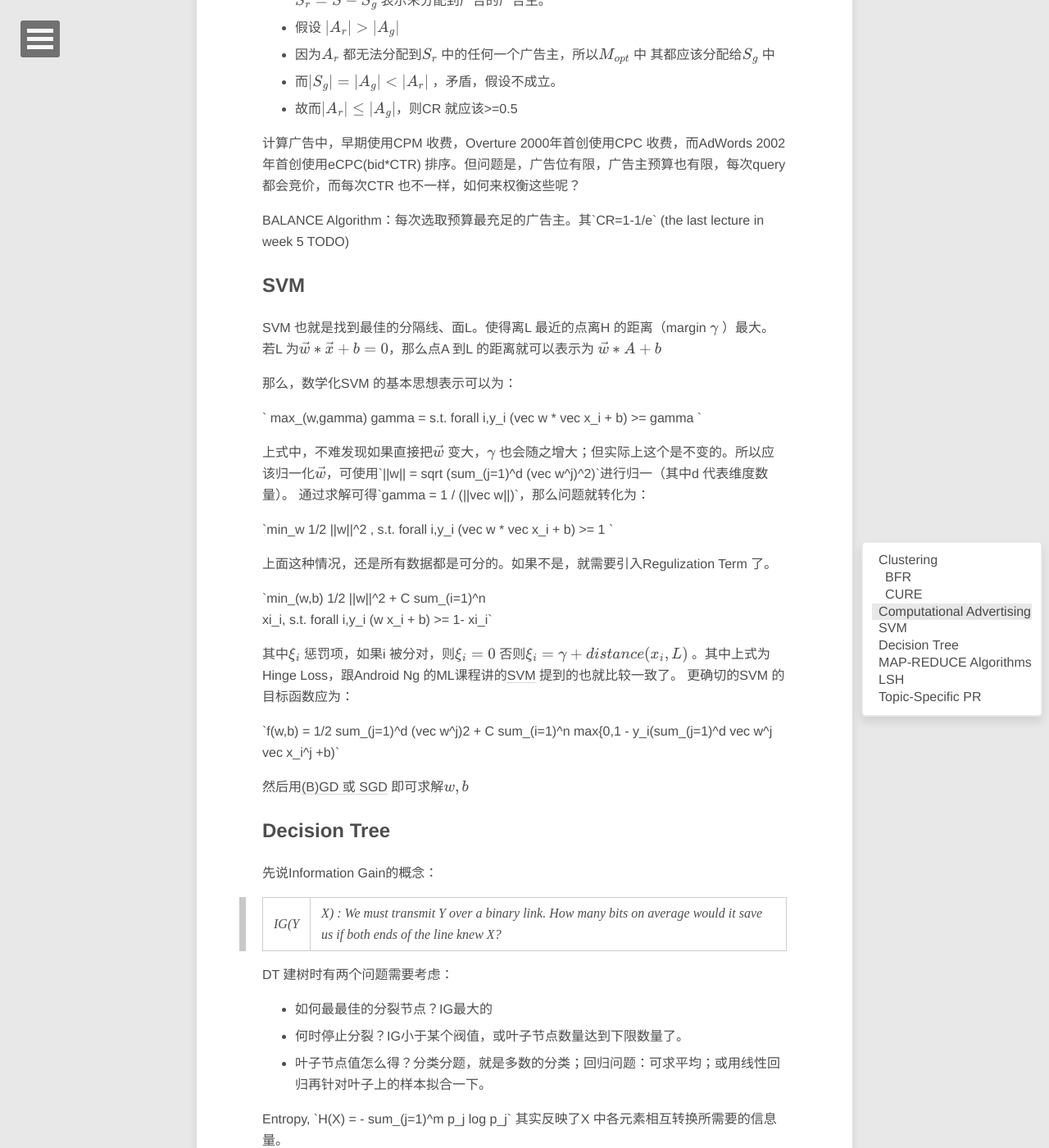
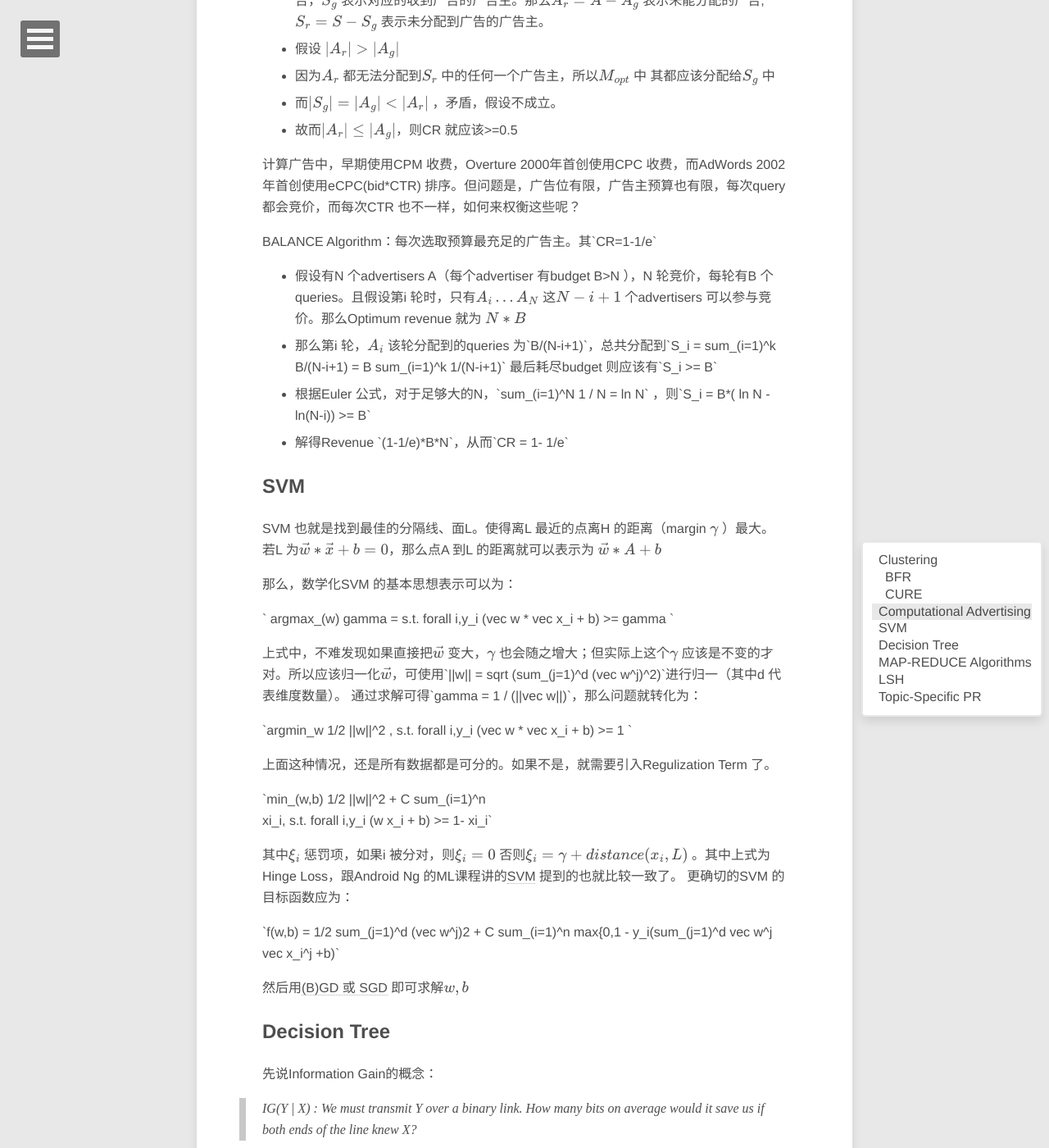
Before and after one commit to jinntrance/blog, a Jekyll site: the page built from CHINESE/_posts/2015-10-22-notes-of-mmds-week5.md, in a window 1280 px wide and 1400 px high, scrolled down 2515 px. Shown: the whole window at 82% size. Built offline with Jekyll 4.4.1, drawn with Linux system fonts in a browser that asks for light colours; formulas are drawn with MathJax 3; comment, search, counter and statistics services are not loaded; some of the changed text lies outside the part shown.

Commit message:
change notes of mmds

```diff
--- a/CHINESE/_posts/2015-10-22-notes-of-mmds-week5.md
+++ b/CHINESE/_posts/2015-10-22-notes-of-mmds-week5.md
@@ -24,7 +24,7 @@
 - Euclidean distance 几何空间中的距离
 - Cosine distance 向量之间的距离
 - **Mahalanobis distance**: 表征一个点跟某centroid 的距离。
-  >
+>
   * Cluster C has centroid $(c_1,...,c_d)$ in d dimensions and standard deviations $(\sigma_1,...,\sigma_d)$. Point $P =(x_1,...,x_d)$.
   * Normalized distance in dimension i:
 $y_i = (x_i – c_i)/\sigma_i$
@@ -44,13 +44,13 @@
 
 K-means 可参照[Clustering and PCA]({{site.url}}{% post_url 2015-08-09-ml-notes %}#clustering-and-pca)
 
-但是当数据量很大而不能全部放在内存中计算时，而且用尽量少的迭代次数计算结果。我们就找到BFR(Bradley-Fayyard-Reina)。这个算法中，初始选中k 个centroids 后，遍历数据的过程中使用统计量（总数N、总和向量SUM、平方和向量SUMSQ）即可。那么在某一个维度i 上，$centroid_i = SUM_i / N$，而方差可以通过 $ variace_i = (SUMSQ_i / N) – (SUM_i / N)^2$。
+但是当数据量很大而不能全部放在内存中计算时，而且用尽量少的迭代次数计算结果。我们就找到BFR(Bradley-Fayyard-Reina)。这个算法中，初始选中k 个centroids 后，遍历数据的过程中使用统计量（总数N、总和向量SUM、平方和向量SUMSQ）即可。那么在某一个维度i 上，$centroid_i = SUM_i / N$，而方差可以通过$variace_i = (SUMSQ_i / N) – (SUM_i / N)^2$ 求得。
 
-我们需要维持三类集合：
+为了达到上面的愿景，我们需要维持三类集合：
 
-- Discard set 离某个centroid 特别近（使用Mahalanobis distance 判断）而被归并的点。每个cluster 维护一个DS。
-- Compression sets 多组点。每组内部点较近，但离任何一个centroid 都不近；这些点的小组（mini-cluster ）也被统计，但是这些小组不加入任何一个cluster。
-- Retained set 离任何一个centroid 和 CS 中的mini-clusters 都不近；离待加入CS；只有一个集合。
+- **Discard set** 离某个centroid 特别近（使用Mahalanobis distance 判断）而被归并的点。每个cluster 维护一个DS。
+- **Compression sets** 多组点。每组内部点较近，但离任何一个centroid 都不近；这些点的小组（mini-cluster ）也被统计，但是这些小组不加入任何一个cluster。
+- **Retained set** 离任何一个centroid 和 CS 中的mini-clusters 都不近；离待加入CS；只有一个集合。
 
 BFR 算法具体步骤如下：
 
@@ -64,7 +64,7 @@
 
 CURE代表 Clustering Using REpresentatives
 
-BFR 的一个问题是，只使用centroid 作为某个cluster 的代表。而使用Mahal Distance 时，就仅仅适用于 规则（二维中圆形或椭圆形的cluster）。而CURE 就使用多个点代表某个cluster，然后也能适用于任意形状的cluster。
+BFR 的一个问题是，只使用centroid 作为某个cluster 的代表。而使用Mahal Distance 时，就仅仅适用于规则（二维中圆形或椭圆形的且不重叠的clusters ）分布的点，对于狭长状，或交叉的clusters 就无能为力了。而CURE 就使用多个点代表某个cluster，然后也能适用于任意形状的cluster。
 
 CURE 算法步骤：
 
@@ -92,7 +92,15 @@
 
 计算广告中，早期使用CPM 收费，Overture 2000年首创使用CPC 收费，而AdWords 2002年首创使用eCPC(bid*CTR) 排序。但问题是，广告位有限，广告主预算也有限，每次query 都会竞价，而每次CTR 也不一样，如何来权衡这些呢？
 
-BALANCE Algorithm：每次选取预算最充足的广告主。其\`CR=1-1/e\` (the last lecture in week 5 TODO)
+BALANCE Algorithm：每次选取预算最充足的广告主。其\`CR=1-1/e\`
+
+- 假设有N 个advertisers A（每个advertiser 有budget B>N ），N 轮竞价，每轮有B 个queries。且假设第i 轮时，只有$A_i ... A_N$ 这$N-i+1$ 个advertisers 可以参与竞价。那么Optimum revenue 就为 $N*B$
+- 那么第i 轮，$A_i$ 该轮分配到的queries 为\`B/(N-i+1)\`，总共分配到\`S_i = sum\_(i=1)^k B/(N-i+1) = B sum_(i=1)^k 1/(N-i+1)\` 最后耗尽budget 则应该有\`S_i >= B\`
+- 根据Euler 公式，对于足够大的N，\`sum\_(i=1)^N 1 / N = ln N\` ，则\`S_i = B*( ln N - ln(N-i)) >= B\`
+- 解得Revenue  \`(1-1/e)\*B*N\`，从而\`CR = 1- 1/e\`
+
+
+
 
 ## SVM
 
@@ -101,12 +109,12 @@
 那么，数学化SVM 的基本思想表示可以为：
 
 \`
-max_(w,gamma) gamma = s.t. forall i,y_i (vec w * vec x_i + b) >= gamma
+argmax_(w) gamma = s.t. forall i,y_i (vec w * vec x_i + b) >= gamma
 \`
 
-上式中，不难发现如果直接把$\vec w$ 变大，$\gamma$ 也会随之增大；但实际上这个是不变的。所以应该归一化$\vec w$，可使用\`||w|| = sqrt (sum_(j=1)^d (vec w^j)^2)\`进行归一（其中d 代表维度数量）。 通过求解可得\`gamma = 1 / (||vec w||)\`，那么问题就转化为：
+上式中，不难发现如果直接把$\vec w$ 变大，$\gamma$ 也会随之增大；但实际上这个$\gamma$ 应该是不变的才对。所以应该归一化$\vec w$，可使用\`||w|| = sqrt (sum_(j=1)^d (vec w^j)^2)\`进行归一（其中d 代表维度数量）。 通过求解可得\`gamma = 1 / (||vec w||)\`，那么问题就转化为：
 
-\`min_w 1/2 ||w||^2 , s.t. forall i,y_i (vec w * vec x_i + b) >= 1 \`
+\`argmin_w 1/2 ||w||^2 , s.t. forall i,y_i (vec w * vec x_i + b) >= 1 \`
 
 上面这种情况，还是所有数据都是可分的。如果不是，就需要引入Regulization Term 了。
 
@@ -124,12 +132,12 @@
 
 先说Information Gain的概念：
 
-> IG(Y | X) : We must transmit Y over a binary link. How many bits on average would it save us if both ends of the line knew X?
+> IG(Y \| X) : We must transmit Y over a binary link. How many bits on average would it save us if both ends of the line knew X?
 
 DT 建树时有两个问题需要考虑：
 
 - 如何最最佳的分裂节点？IG最大的
-- 何时停止分裂？IG小于某个阀值，或叶子节点数量达到下限数量了。
+- 何时停止分裂？IG小于某个阀值，或叶子节点上的数据点数量达到下限数量了，或者叶子节点总数达到一定值。
 - 叶子节点值怎么得？分类分题，就是多数的分类；回归问题：可求平均；或用线性回归再针对叶子上的样本拟合一下。
 
 Entropy, \`H(X) = - sum_(j=1)^m p_j log p_j\` 其实反映了X 中各元素相互转换所需要的信息量。
@@ -158,8 +166,7 @@
 **Decision trees**
 
 - Classification & Regression: Multiple (~10) classes
-- Real valued and categorical
-features
+- Real valued and categorical features
 - Few (hundreds) of features
 - Usually dense features
 - Complicated decision boundaries: Overfitting! Early stopping
@@ -167,8 +174,7 @@
 Example applications
 
 - User profile classification
-- Landing page bounce
-prediction
+- Landing page bounce prediction
 
 ## MAP-REDUCE Algorithms
 
@@ -182,7 +188,7 @@
 - reducer size(q)，就是指一个reducer 能获取的最大inputs 数量
 - replication  rate，就是指每个mapper 输出的KV 数量。
 
-例如$n*n$ 的两个矩阵A 和矩阵B相乘，一般情况下的解决方法如后。假如单个reducer 输入为q，则实际只能拿到为q/n 这么多数量的行/列；假设其拿到最多q/2n 行，q/2n 列，那么这个reducer 最多产出\`q^2/(4n^2)\` 个数。因为产出$n^2$ 的数，则至少需要\`(4n^2)/q^2\` 个reduers，则输入所有reduers \`(4n^2)/q\`，则因为总的原输入为$2n^2$，则\`r=(2n^2)/q\`。故而communication cost 为$4n^4 * r$
+例如$n*n$ 的两个矩阵A 和矩阵B相乘，一般情况下的解决方法如后。假如单个reducer 输入为q，则实际只能拿到为q/n 这么多数量的行/列；假设其拿到最多q/2n 行，q/2n 列，那么这个reducer 最多产出\`q^2/(4n^2)\` 个数。因为产出$n^2$ 的数，则至少需要\`(4n^2)/q^2\` 个reduers，则输入所有reduers 的inputs 数量为 \`(4n^2)/q\`，则因为总的原输入为$2n^2$，则\`r=(2n^2)/q\`。故而communication cost 为$4n^4 * r$
 
 而如果把A 分解成多个\`g\*g/2\` 的小块儿，把B 分解成多个\`g/2*g\` 的小块儿。如此两个阶段的MR 也可以减少communication cost 为\`4n^2g=(4n^3)/sqrt(q)\`(参见最后week 6最后一讲末页)。
 
@@ -200,7 +206,7 @@
 
 所以，通常，我们对string就下取整取\`|\__ JL+1 __|\` 个prefix chars来index，放入对应的hash buckets 中，查找的时候就可以根据prefix 对应的buckets 进行查找。
 
-假设，字符串probe string $s$(长度L)和目标匹配t中，最先相等的是s[i]==t[j](索引从1 开始)，那么两者的edit distance 一定有\`E>=i+j-2\`，而最长子串LCS 长度$C<=L- i +1$
+假设，字符串probe string $s$(长度L)和目标匹配t中，最先相等的是$s[i] == t[j]$(索引从1 开始)，那么两者的edit distance 一定有\`E>=i+j-2\`，而最长子串LCS 长度$C<=L- i +1$
 
 所以\`J = E/(E+C) >= (i+j-2)/(L+J-1)\` 则 \`j<=(JL-J-i+2/(1-J))\`
 
```
Also changed, not shown: CHINESE/_posts/2015-10-07-notes-of-mmds-week3.md (+32 -34 lines).
